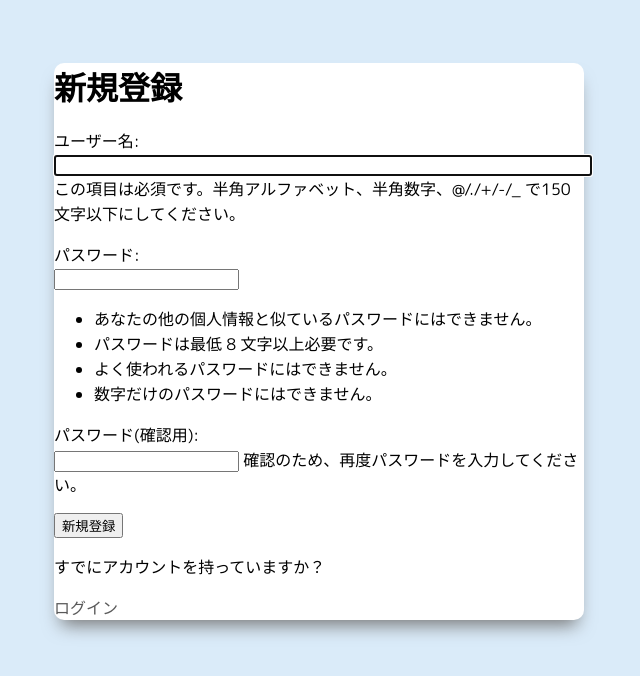
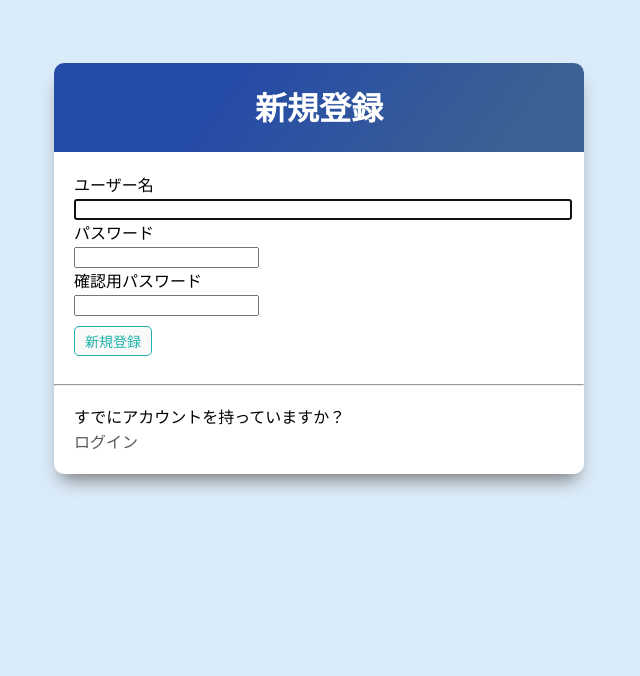
Before and after one commit to aynstaz/Udemy-Django, a Django app: page /register/ in a window 1280 px wide. Shown: the top 676 px of the page, without its empty margins (321-961 px from the left). Run offline with Django 4.2, Linux system fonts and the light colour scheme.

Commit message:
セクション終了

```diff
--- a/todoproject/todoapp/static/css/base.css
+++ b/todoproject/todoapp/static/css/base.css
@@ -125,3 +125,12 @@ input[type="text"],
 textarea {
   width: 100%;
 }
+
+.accountWrapper {
+  padding: 10px 20px 20px 20px;
+}
+
+.accountWrapper p {
+  margin: 0;
+  padding: 0;
+}
--- a/todoproject/todoapp/templates/todoapp/register.html
+++ b/todoproject/todoapp/templates/todoapp/register.html
@@ -1,11 +1,28 @@
 {% extends 'todoapp/base.html' %} {% block content %}
-<h1>新規登録</h1>
+<div class="header">
+  <h1>新規登録</h1>
+</div>
 
-<form action="" method="post">
-  {% csrf_token %} {{form.as_p}}
-  <input type="submit" value="新規登録" />
+<form action="" method="POST" style="padding: 20px">
+  {% csrf_token %}
+  <label for="">ユーザー名</label>
+  {{form.username}}
+  <label for="">パスワード</label>
+  {{form.password1}}
+  <label for="">確認用パスワード</label>
+  {{form.password2}}
+  <br />
+  <input
+    type="submit"
+    value="新規登録"
+    class="searchButton"
+    style="margin-top: 10px"
+  />
 </form>
 
-<p>すでにアカウントを持っていますか？</p>
-<a href="{% url 'login' %}">ログイン</a>
+<hr />
+<div class="accountWrapper">
+  <p>すでにアカウントを持っていますか？</p>
+  <a href="{% url 'login' %}">ログイン</a>
+</div>
 {% endblock content %}
--- a/todoproject/todoapp/templates/todoapp/task_list.html
+++ b/todoproject/todoapp/templates/todoapp/task_list.html
@@ -37,6 +37,9 @@
     </div>
     {% endif %}
   </div>
+
+  {% empty %}
+  <h3 style="padding-left: 20px">タスクがありません</h3>
   {% endfor %}
 </div>
 
```
Also changed, not shown: todoproject/todoapp/templates/todoapp/login.html (+12 -5 lines), todoproject/todoapp/templates/todoapp/task_confirm_delete.html (+7 -3 lines), todoproject/db.sqlite3.
